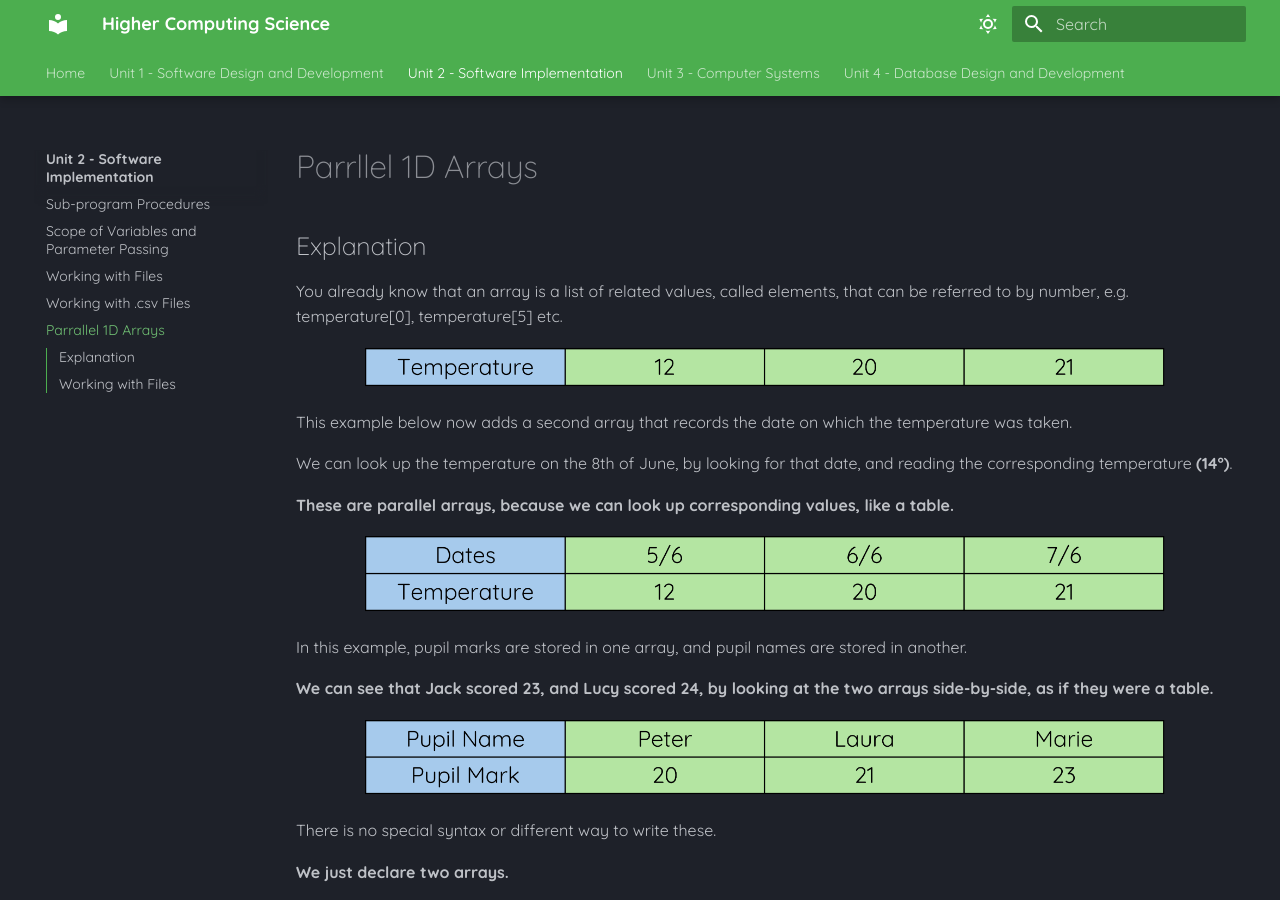
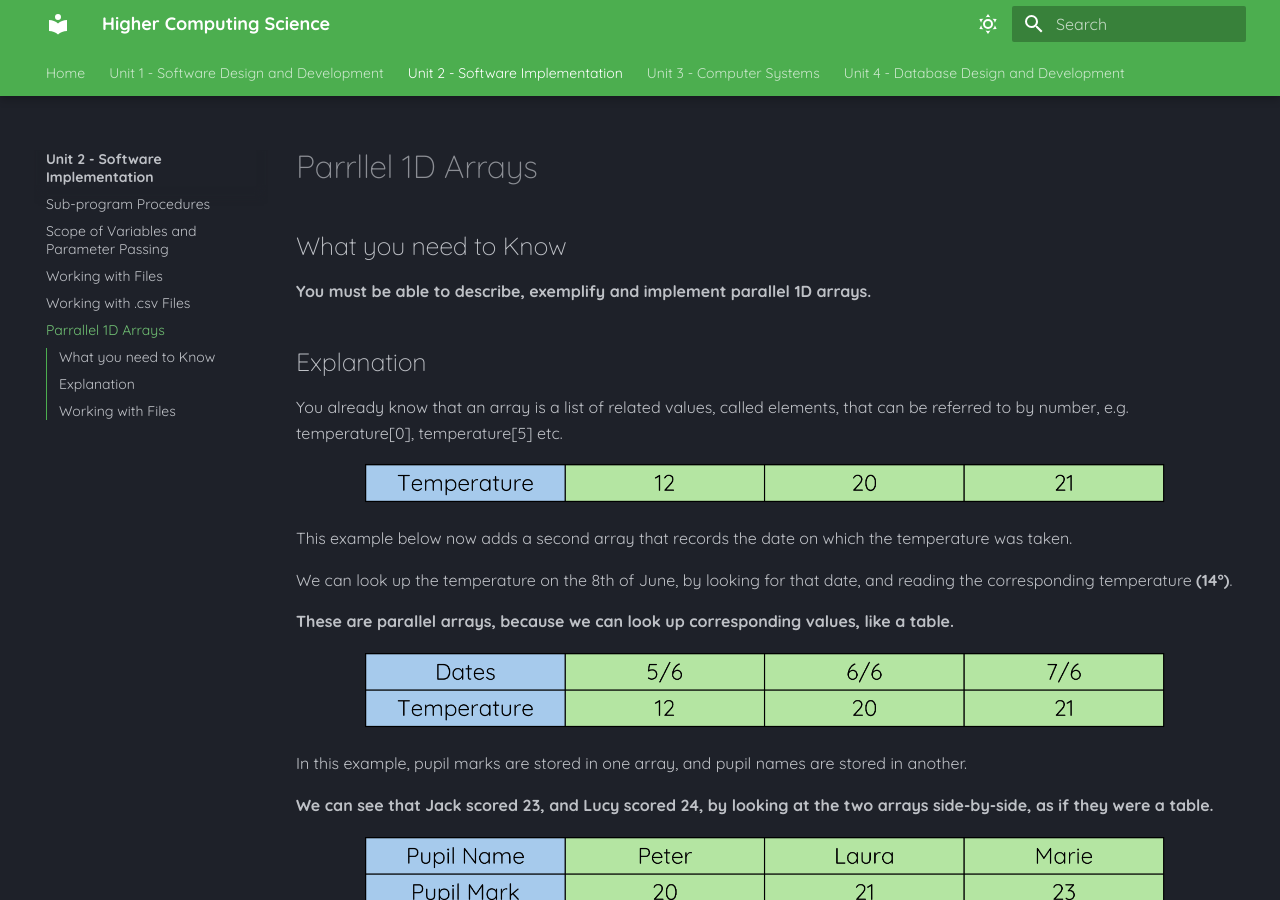
Before and after one commit to Mr-Wood-CS/Higher-Computing-Science-MD-Files, an MkDocs documentation site: the page built from docs/SI/07-Parallel-1D-Arrays.md, in a window 1280 px wide and 900 px high. Built offline with MkDocs 1.6.1 and Material for MkDocs 9.7.7, drawn with Linux system fonts in a browser that asks for light colours.

Commit message:
Update 07-Parallel-1D-Arrays.md

```diff
--- a/docs/SI/07-Parallel-1D-Arrays.md
+++ b/docs/SI/07-Parallel-1D-Arrays.md
@@ -1,4 +1,8 @@
 # Parrllel 1D Arrays
+
+## What you need to Know
+
+__You must be able to describe, exemplify and implement parallel 1D arrays.__
 
 ## Explanation
 
```
